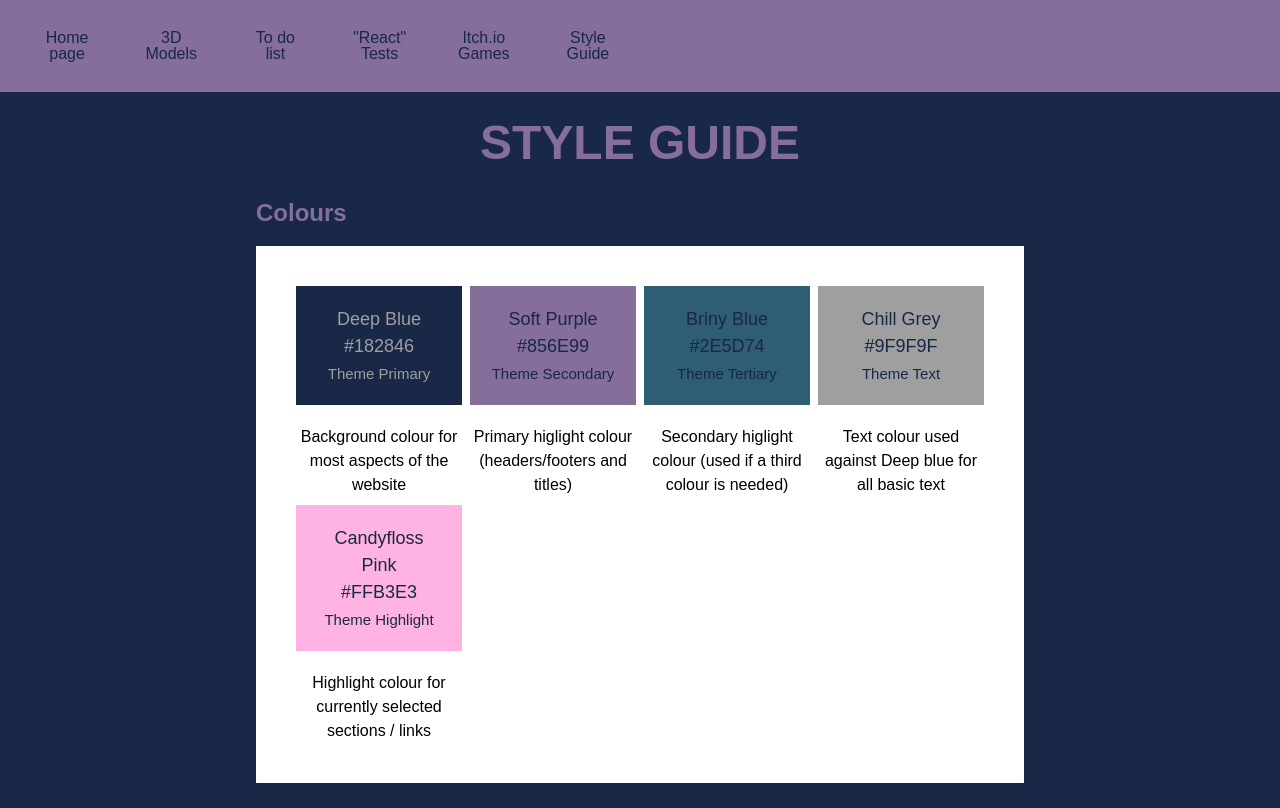
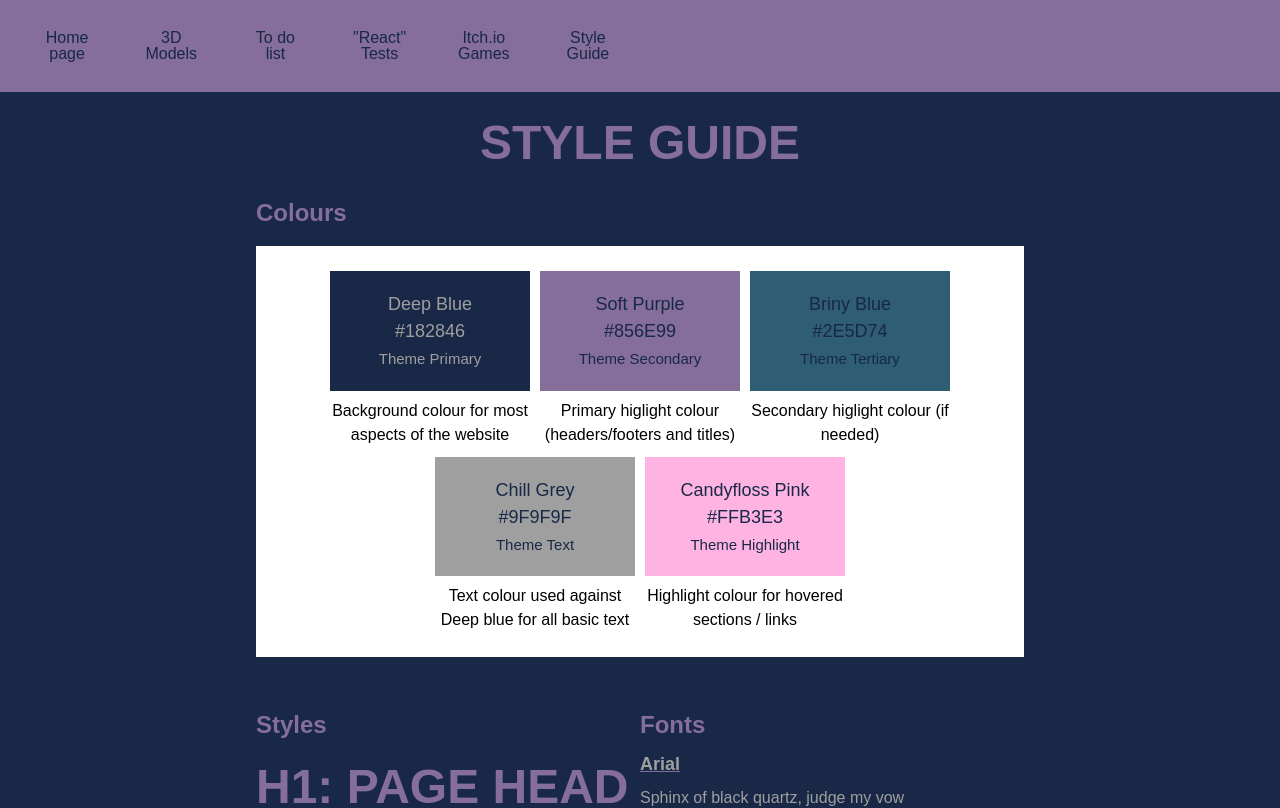
Before and after one commit to benk791/my-website, a Next.js app: page /style-guide in a window 1280 px wide. Shown: the top 808 px of the page. Built offline with nearby package versions, Linux system fonts and the light colour scheme.

Commit message:
flexing those colours

```diff
--- a/app/style-guide/page.tsx
+++ b/app/style-guide/page.tsx
@@ -4,9 +4,9 @@ export default function main() {
       <h1>Style Guide</h1>
       <section>
         <h2>Colours</h2>
-        <div className="colours grid grid-cols-3 gap-2 p-10 md:grid-cols-4">
+        <div className="colours p-5 flex flex-wrap justify-center">
           <div className="colour-box">
-            <div className="p-5 mb-5 bg-themePrimary text-themeText">
+            <div className="p-5 mb-2 bg-themePrimary text-themeText">
               <h3>
                 Deep Blue
                 <br />
@@ -17,7 +17,7 @@ export default function main() {
             <p>Background colour for most aspects of the website</p>
           </div>
           <div className="colour-box">
-            <div className="p-5 mb-5 bg-themeSecondary text-themePrimary">
+            <div className="p-5 mb-2 bg-themeSecondary text-themePrimary">
               <h3>
                 Soft Purple
                 <br />
@@ -28,7 +28,7 @@ export default function main() {
             <p>Primary higlight colour (headers/footers and titles)</p>
           </div>
           <div className="colour-box">
-            <div className="p-5 mb-5 bg-themeTertiary text-themePrimary">
+            <div className="p-5 mb-2 bg-themeTertiary text-themePrimary">
               <h3>
                 Briny Blue
                 <br />
@@ -36,10 +36,10 @@ export default function main() {
               </h3>
               <h4>Theme Tertiary</h4>
             </div>
-            <p> Secondary higlight colour (used if a third colour is needed)</p>
+            <p> Secondary higlight colour (if needed)</p>
           </div>
           <div className="colour-box">
-            <div className="p-5 mb-5 bg-themeText text-themePrimary">
+            <div className="p-5 mb-2 bg-themeText text-themePrimary">
               <h3>
                 Chill Grey
                 <br />
@@ -50,7 +50,7 @@ export default function main() {
             <p>Text colour used against Deep blue for all basic text</p>
           </div>
           <div className="colour-box">
-            <div className="p-5 mb-5 bg-themeHighlight text-themePrimary">
+            <div className="p-5 mb-2 bg-themeHighlight text-themePrimary">
               <h3>
                 Candyfloss Pink
                 <br />
@@ -58,46 +58,78 @@ export default function main() {
               </h3>
               <h4>Theme Highlight</h4>
             </div>
-            <p>Highlight colour for currently selected sections / links</p>
+            <p>Highlight colour for hovered sections / links</p>
           </div>
         </div>
       </section>
       <div className="grid grid-cols-2">
-      <section className="styles">
+        <section className="styles">
           <h2>Styles</h2>
           <h1 className="text-left pt-0 pb-1">h1: Page head</h1>
           <ul>
-            <li><a>font-weight</a>: bold</li>
-            <li><a>font-size</a>: 300%</li>
-            <li><a>color</a>: #856E99</li>
-            <li><a>text-transform</a>: uppercase</li>
+            <li>
+              <a>font-weight</a>: bold
+            </li>
+            <li>
+              <a>font-size</a>: 300%
+            </li>
+            <li>
+              <a>color</a>: #856E99
+            </li>
+            <li>
+              <a>text-transform</a>: uppercase
+            </li>
           </ul>
           <h2 className="demo pt-5 pb-1">H2: section head</h2>
           <ul>
-            <li><a>font-size</a>: x-large</li>
-            <li><a>font-weight</a>: bold</li>
-            <li><a>color</a>: #856E99</li>
-            <li>on section highlight: <a>color</a>: #FFB3E3</li>
+            <li>
+              <a>font-size</a>: x-large
+            </li>
+            <li>
+              <a>font-weight</a>: bold
+            </li>
+            <li>
+              <a>color</a>: #856E99
+            </li>
+            <li>
+              on section hover: <a>color</a>: #FFB3E3
+            </li>
           </ul>
           <h3 className="pt-5 pb-1">H3: subheading</h3>
           <ul>
-          <li><a>font-size</a>: large</li>
-	        <li><a>font-weight</a>: bold</li>
-          <li><a>color</a>: #9F9F9F</li>
-	        <li><a>text-decoration</a>: underline</li>
-	        <li><a>text-decoration-color</a>: #856E99</li>
+            <li>
+              <a>font-size</a>: large
+            </li>
+            <li>
+              <a>font-weight</a>: bold
+            </li>
+            <li>
+              <a>color</a>: #9F9F9F
+            </li>
+            <li>
+              <a>text-decoration</a>: underline
+            </li>
+            <li>
+              <a>text-decoration-color</a>: #856E99
+            </li>
           </ul>
           <p className="pt-5 pb-2">p: paragraph text</p>
           <ul>
-            <li><a>color</a>: #9F9F9F</li>
+            <li>
+              <a>color</a>: #9F9F9F
+            </li>
           </ul>
         </section>
         <section>
           <h2>Fonts</h2>
           <h3>Arial</h3>
           <p>Sphinx of black quartz, judge my vow</p>
-          <p><strong>Sphinx of black quartz, judge my vow</strong></p>
-          <p><em>Sphinx of black quartz, judge my vow</em></p>
+          <p>
+            <strong>Sphinx of black quartz, judge my vow</strong>
+          </p>
+          <p>
+            <em>Sphinx of black quartz, judge my vow</em>
+          </p>
         </section>
       </div>
     </div>
--- a/app/ui/global.css
+++ b/app/ui/global.css
@@ -106,6 +106,10 @@ header p:hover {
 	color: var(--theme-secondary);
 }
 
+header p:active {
+	color: var(--theme-tertiary);
+}
+
 footer {
 	margin-top: 70px;
 	background-color: var(--theme-secondary);
@@ -155,6 +159,9 @@ footer p {
 
 .colour-box {
 	text-align: center;
+	width: 200px;
+	margin: 5px;
+
 
 	h3 {
 		font-size: 18px;
```
